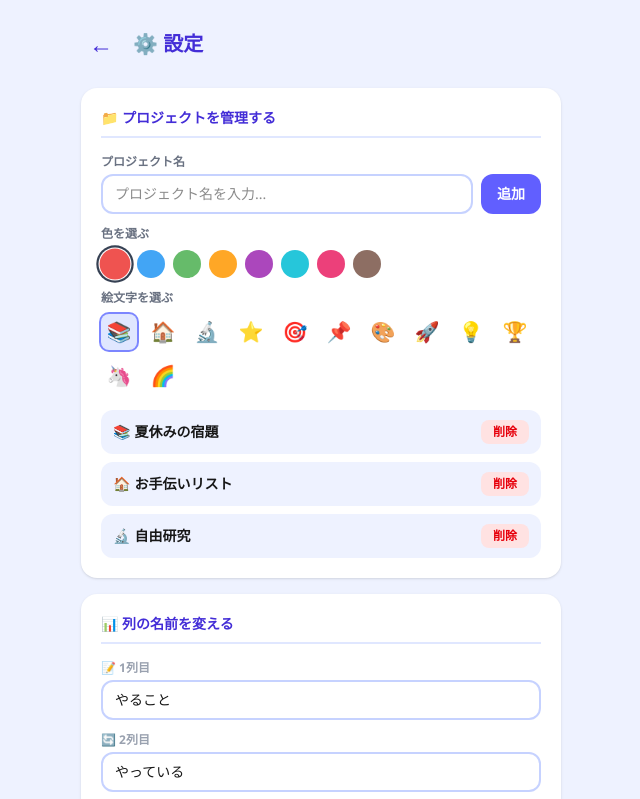
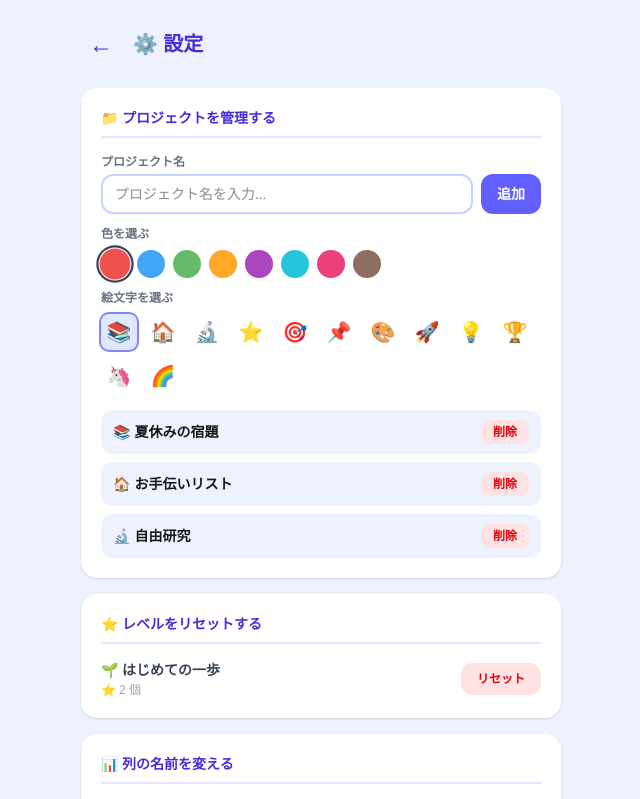
Before and after one commit to kossackda-ctrl/task-board, a Next.js app: page /settings in a window 1280 px wide. Shown: the top 799 px of the page, without its empty margins (319-959 px from the left). Built offline with nearby package versions, Linux system fonts and the light colour scheme.

Commit message:
fix: バグ修正とドラッグ&ドロップ追加

```diff
--- a/src/app/board/[id]/page.tsx
+++ b/src/app/board/[id]/page.tsx
@@ -13,7 +13,7 @@ import Toast from '@/components/Toast';
 
 export default function BoardPage({ params }: { params: Promise<{ id: string }> }) {
   const { id } = use(params);
-  const { state } = useApp();
+  const { state, dispatch } = useApp();
 
   const project = state.projects.find(p => p.id === id);
   const tasks = state.tasks.filter(t => t.projectId === id);
@@ -23,6 +23,8 @@ export default function BoardPage({ params }: { params: Promise<{ id: string }>
   const [defaultStatus, setDefaultStatus] = useState<TaskStatus>('todo');
   const [modalOpen, setModalOpen] = useState(false);
   const [toastVisible, setToastVisible] = useState(false);
+  const [draggingId, setDraggingId] = useState<string | null>(null);
+  const [dragOverStatus, setDragOverStatus] = useState<TaskStatus | null>(null);
 
   const openNew = (status: TaskStatus) => {
     setSelectedTask(null);
@@ -96,14 +98,38 @@ export default function BoardPage({ params }: { params: Promise<{ id: string }>
           {cols.map(col => {
             const colTasks = tasks.filter(t => t.status === col.status);
             return (
-              <div key={col.status} className="bg-indigo-100 rounded-2xl w-52 min-w-52 flex flex-col max-h-full">
+              <div
+                key={col.status}
+                className={`rounded-2xl w-52 min-w-52 flex flex-col max-h-full transition-colors ${dragOverStatus === col.status ? 'bg-indigo-200 ring-2 ring-indigo-400' : 'bg-indigo-100'}`}
+                onDragOver={e => { e.preventDefault(); setDragOverStatus(col.status); }}
+                onDragLeave={() => setDragOverStatus(null)}
+                onDrop={e => {
+                  e.preventDefault();
+                  if (draggingId) {
+                    const task = tasks.find(t => t.id === draggingId);
+                    if (task && task.status !== col.status) {
+                      dispatch({ type: 'UPDATE_TASK', payload: { ...task, status: col.status } });
+                    }
+                  }
+                  setDraggingId(null);
+                  setDragOverStatus(null);
+                }}
+              >
                 <div className="flex items-center justify-between px-3 py-2.5 font-bold text-sm text-indigo-700 border-b-2 border-indigo-200">
                   <span>{col.icon} {col.label}</span>
                   <span className="bg-indigo-600 text-white text-xs rounded-full px-2 py-0.5">{colTasks.length}</span>
                 </div>
                 <div className="flex-1 overflow-y-auto p-2 flex flex-col gap-2">
                   {colTasks.map(t => (
-                    <TaskCard key={t.id} task={t} onClick={() => openEdit(t)} />
+                    <div
+                      key={t.id}
+                      draggable
+                      onDragStart={() => setDraggingId(t.id)}
+                      onDragEnd={() => { setDraggingId(null); setDragOverStatus(null); }}
+                      className="cursor-grab active:cursor-grabbing"
+                    >
+                      <TaskCard task={t} onClick={() => openEdit(t)} />
+                    </div>
                   ))}
                 </div>
                 <button
--- a/src/app/settings/page.tsx
+++ b/src/app/settings/page.tsx
@@ -3,6 +3,7 @@
 import { useState } from 'react';
 import Link from 'next/link';
 import { useApp } from '@/context/AppContext';
+import { getLevel } from '@/lib/levels';
 
 const COLORS = [
   '#ef5350','#42a5f5','#66bb6a','#ffa726','#ab47bc','#26c6da','#ec407a','#8d6e63',
@@ -11,6 +12,7 @@ const EMOJIS = ['📚','🏠','🔬','⭐','🎯','📌','🎨','🚀','💡','
 
 export default function SettingsPage() {
   const { state, dispatch } = useApp();
+  const lv = getLevel(state.stars);
 
   const [name, setName] = useState('');
   const [color, setColor] = useState(COLORS[0]);
@@ -114,6 +116,25 @@ export default function SettingsPage() {
         </div>
       </div>
 
+      {/* スターリセット */}
+      <div className="bg-white rounded-2xl p-5 mb-4 shadow-sm">
+        <h2 className="text-sm font-extrabold text-indigo-700 mb-4 pb-2 border-b-2 border-indigo-100">
+          ⭐ レベルをリセットする
+        </h2>
+        <div className="flex items-center justify-between">
+          <div>
+            <div className="text-sm font-bold text-gray-700">{lv.name}</div>
+            <div className="text-xs text-gray-400 mt-0.5">⭐ {state.stars} 個</div>
+          </div>
+          <button
+            onClick={() => { if (confirm('スターを0にリセットしますか？')) dispatch({ type: 'RESET_STARS' }); }}
+            className="text-xs font-bold bg-red-100 hover:bg-red-500 hover:text-white text-red-600 px-4 py-2 rounded-xl transition-colors"
+          >
+            リセット
+          </button>
+        </div>
+      </div>
+
       {/* 列名カスタマイズ */}
       <div className="bg-white rounded-2xl p-5 shadow-sm">
         <h2 className="text-sm font-extrabold text-indigo-700 mb-4 pb-2 border-b-2 border-indigo-100">
--- a/src/context/AppContext.tsx
+++ b/src/context/AppContext.tsx
@@ -1,7 +1,7 @@
 'use client';
 
-import React, { createContext, useContext, useEffect, useReducer } from 'react';
-import { AppState, Task, Project, MemoEntry, loadState, saveState, uid } from '@/lib/store';
+import React, { createContext, useContext, useEffect, useReducer, useRef } from 'react';
+import { AppState, Task, Project, MemoEntry, DEFAULT_STATE, loadState, saveState, uid } from '@/lib/store';
 
 type Action =
   | { type: 'ADD_PROJECT'; payload: Omit<Project, 'id'> }
@@ -11,7 +11,9 @@ type Action =
   | { type: 'DELETE_TASK'; payload: string }
   | { type: 'COMPLETE_TASK'; payload: string }
   | { type: 'ADD_MEMO'; payload: Omit<MemoEntry, 'id' | 'createdAt'> }
-  | { type: 'SET_COLUMN_NAMES'; payload: AppState['columnNames'] };
+  | { type: 'SET_COLUMN_NAMES'; payload: AppState['columnNames'] }
+  | { type: 'LOAD_STATE'; payload: AppState }
+  | { type: 'RESET_STARS' };
 
 function reducer(state: AppState, action: Action): AppState {
   switch (action.type) {
@@ -46,6 +48,10 @@ function reducer(state: AppState, action: Action): AppState {
       };
     case 'SET_COLUMN_NAMES':
       return { ...state, columnNames: action.payload };
+    case 'LOAD_STATE':
+      return action.payload;
+    case 'RESET_STARS':
+      return { ...state, stars: 0 };
     default:
       return state;
   }
@@ -57,9 +63,16 @@ const AppContext = createContext<{
 } | null>(null);
 
 export function AppProvider({ children }: { children: React.ReactNode }) {
-  const [state, dispatch] = useReducer(reducer, undefined, loadState);
+  const [state, dispatch] = useReducer(reducer, DEFAULT_STATE);
+  const initialized = useRef(false);
 
   useEffect(() => {
+    if (!initialized.current) {
+      initialized.current = true;
+      const saved = loadState();
+      dispatch({ type: 'LOAD_STATE', payload: saved });
+      return;
+    }
     saveState(state);
   }, [state]);
 
--- a/src/lib/store.ts
+++ b/src/lib/store.ts
@@ -41,7 +41,7 @@ export interface AppState {
   columnNames: ColumnNames;
 }
 
-const DEFAULT_STATE: AppState = {
+export const DEFAULT_STATE: AppState = {
   projects: [
     { id: '1', name: '夏休みの宿題', emoji: '📚', color: '#ef5350' },
     { id: '2', name: 'お手伝いリスト', emoji: '🏠', color: '#42a5f5' },
```
